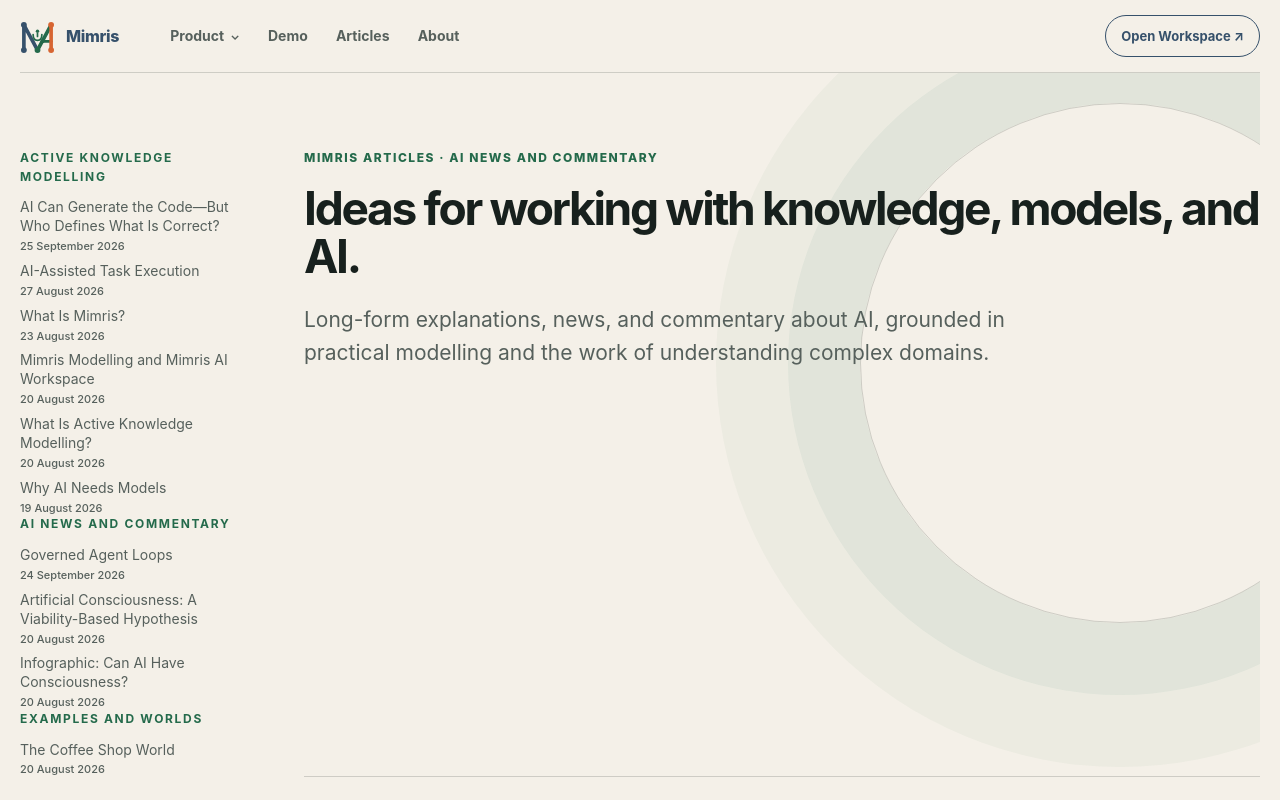
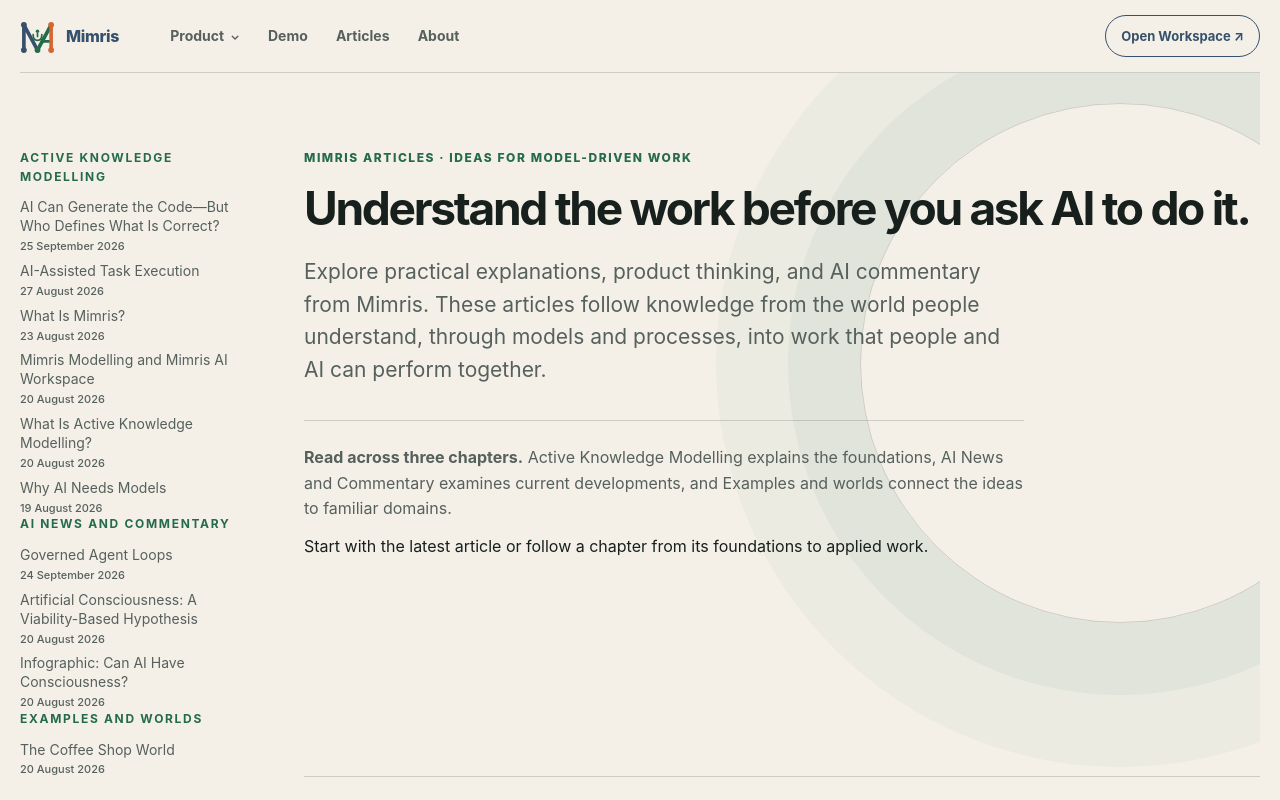
Before and after one commit to Mimris/mimris-site, a Next.js app: page /articles in a window 1280 px wide. Shown: the top 800 px of the page. Built offline with nearby package versions, Linux system fonts and the light colour scheme.

Commit message:
Refine articles landing hero copy

```diff
--- a/app/articles/page.tsx
+++ b/app/articles/page.tsx
@@ -16,10 +16,15 @@ export default function ArticlesPage() {
       <div className="articles-hero-layout">
         <ArticleDirectory />
         <PageHero
-          eyebrow="Mimris articles · AI news and commentary"
-          title="Ideas for working with knowledge, models, and AI."
-          lead="Long-form explanations, news, and commentary about AI, grounded in practical modelling and the work of understanding complex domains."
-        />
+          eyebrow="Mimris articles · Ideas for model-driven work"
+          title="Understand the work before you ask AI to do it."
+          lead="Explore practical explanations, product thinking, and AI commentary from Mimris. These articles follow knowledge from the world people understand, through models and processes, into work that people and AI can perform together."
+        >
+          <div className="page-hero-note">
+            <p><strong>Read across three chapters.</strong> Active Knowledge Modelling explains the foundations, AI News and Commentary examines current developments, and Examples and worlds connect the ideas to familiar domains.</p>
+            <p>Start with the latest article or follow a chapter from its foundations to applied work.</p>
+          </div>
+        </PageHero>
       </div>
       <section className="article-index">
         <div className="article-index-page-layout">
--- a/app/globals.css
+++ b/app/globals.css
@@ -157,6 +157,9 @@ h3 { font-size: clamp(19px, 1.6vw, 25px); letter-spacing: -.015em; line-height:
 .articles-hero-layout { display: grid; grid-template-columns: 220px minmax(0, 1fr); gap: 64px; width: min(1300px, calc(100% - 40px)); margin: 0 auto; }
 .articles-hero-layout > .article-directory { display: block; position: sticky; top: 100px; align-self: start; margin: 0; padding-top: 76px; }
 .articles-hero-layout > .page-hero { width: auto; margin: 0; }
+.page-hero-note { max-width: 720px; margin-top: 34px; padding-top: 24px; border-top: 1px solid var(--line); color: var(--muted); font-size: 16px; line-height: 1.6; }
+.page-hero-note p { margin: 0 0 12px; }
+.page-hero-note p:last-child { margin-bottom: 0; color: var(--ink); }
 .article-index-main { grid-column: 2; }
 @media (max-width: 720px) {
   .articles-hero-layout { display: block; width: min(100% - 28px, 780px); }
```
